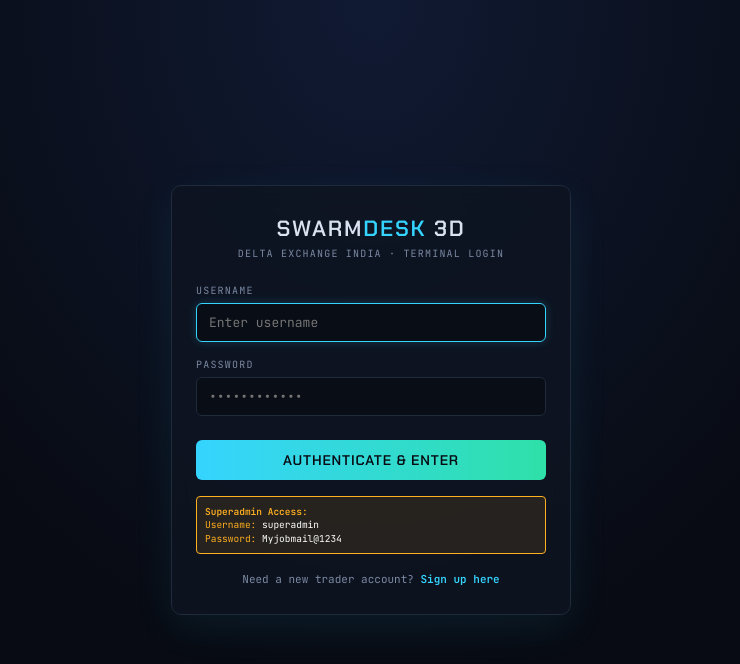
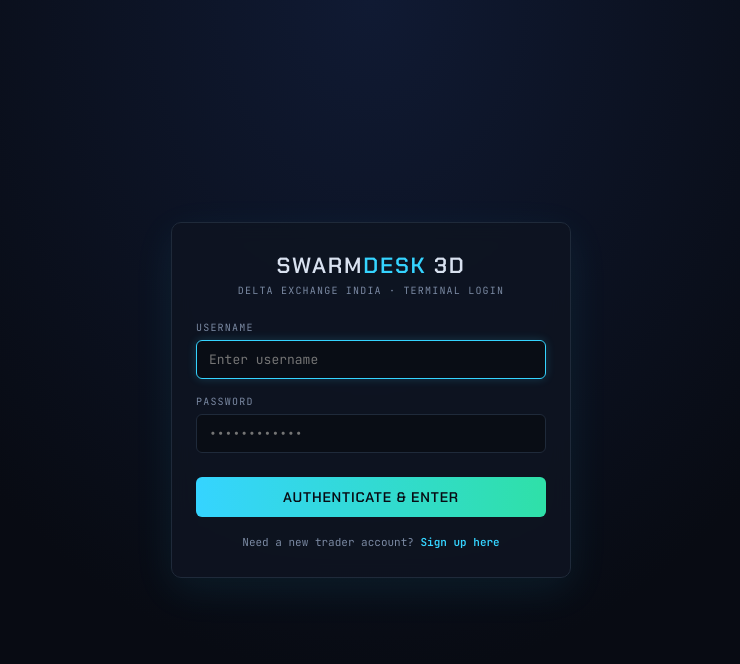
Before and after one commit to indiantrader803-bot/GrokTradeingBrain, a FastAPI app: page /login in a window 1280 px wide. Shown: the top 664 px of the page, without its empty margins (269-1009 px from the left). Run offline with FastAPI, Linux system fonts and the light colour scheme.

Commit message:
Remove visible credentials badge from login screen

```diff
--- a/dashboard/templates/login.html
+++ b/dashboard/templates/login.html
@@ -64,12 +64,6 @@ body{
     <button type="submit" class="btn">AUTHENTICATE & ENTER</button>
   </form>
 
-  <div class="super-badge">
-    <b>Superadmin Access:</b><br>
-    Username: <span style="color:#fff">superadmin</span><br>
-    Password: <span style="color:#fff">Myjobmail@1234</span>
-  </div>
-
   <div class="switch">
     Need a new trader account? <a href="/signup">Sign up here</a>
   </div>
```
